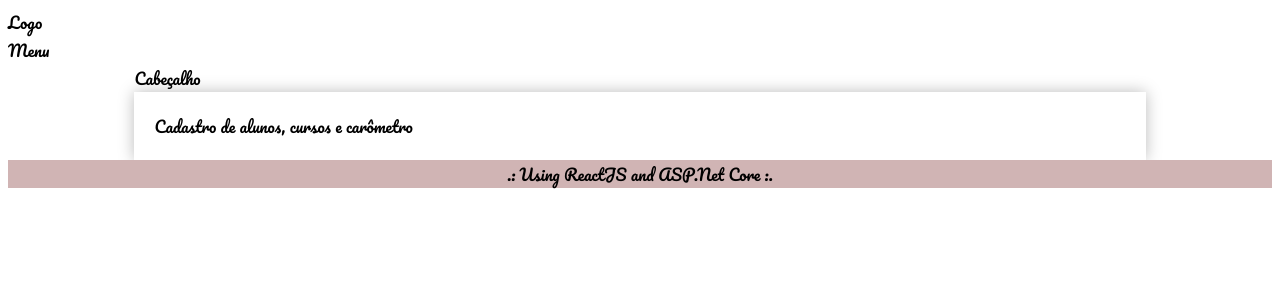
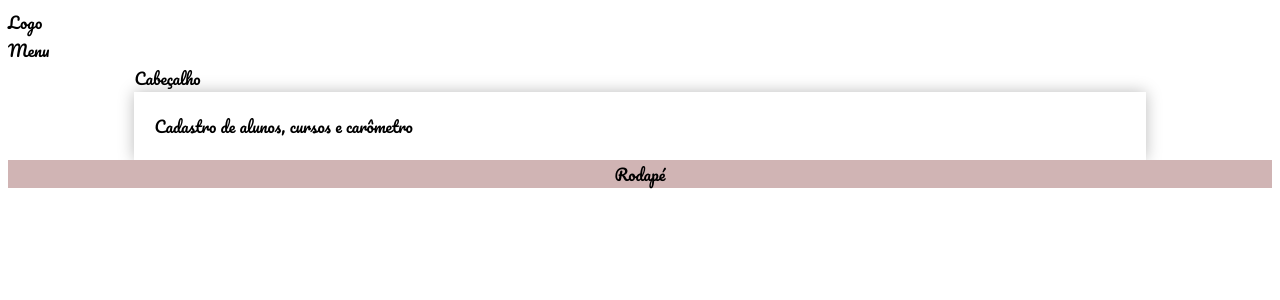
Before and after one commit to lcunha957/DS402_InternetIII, a React (Create React App) app in the folder Proj2-Escola/escola/: page / in a window 1280 px wide. Shown: the top 300 px of the page. Built offline with nearby package versions, Linux system fonts and the light colour scheme.

Commit message:
footer pag5, apost 4
;

```diff
--- a/Proj2-Escola/escola/src/components/template/Footer.js
+++ b/Proj2-Escola/escola/src/components/template/Footer.js
@@ -1,7 +1,8 @@
 import './Footer.css';
 import React from 'react';
-export default function Footer(props) { return (
-<footer className="footer">
-<span> .: Using ReactJS and ASP.Net Core :. </span>
+
+export default function Footer(props){ return(
+    <footer className="footer">
+Rodapé
 </footer>
 ) }
```
